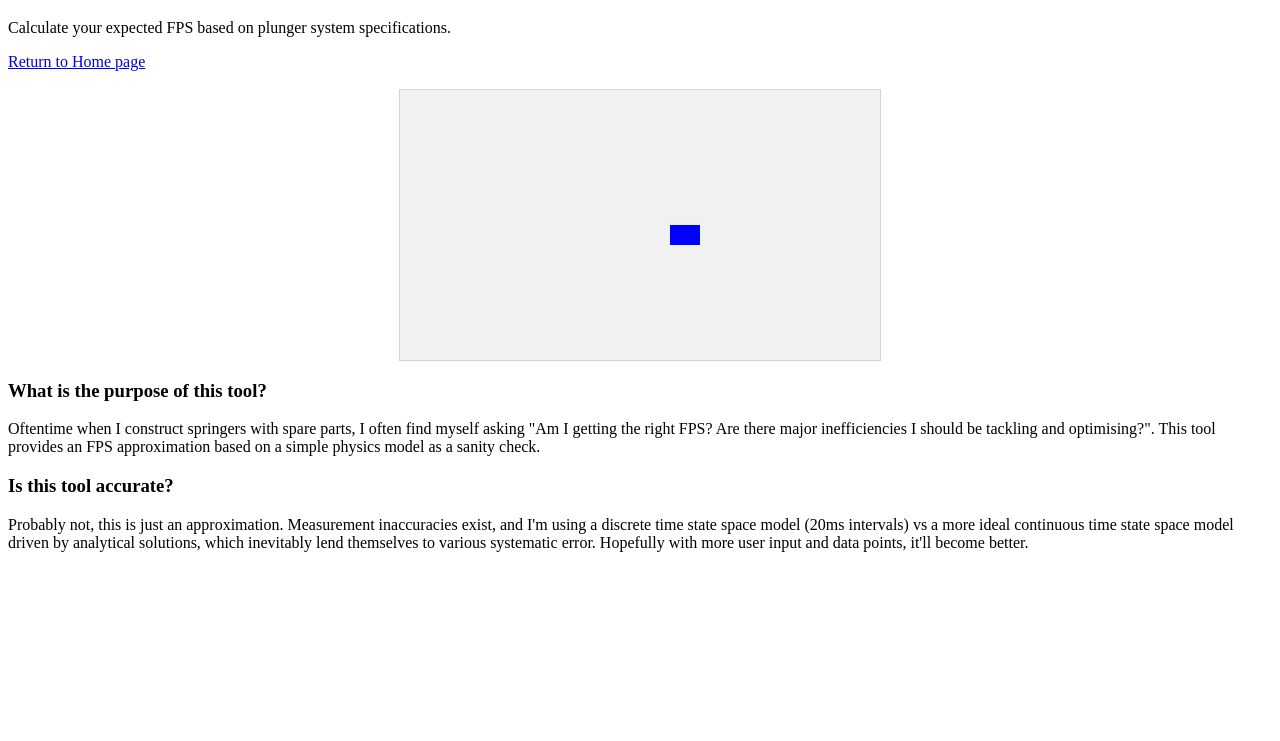
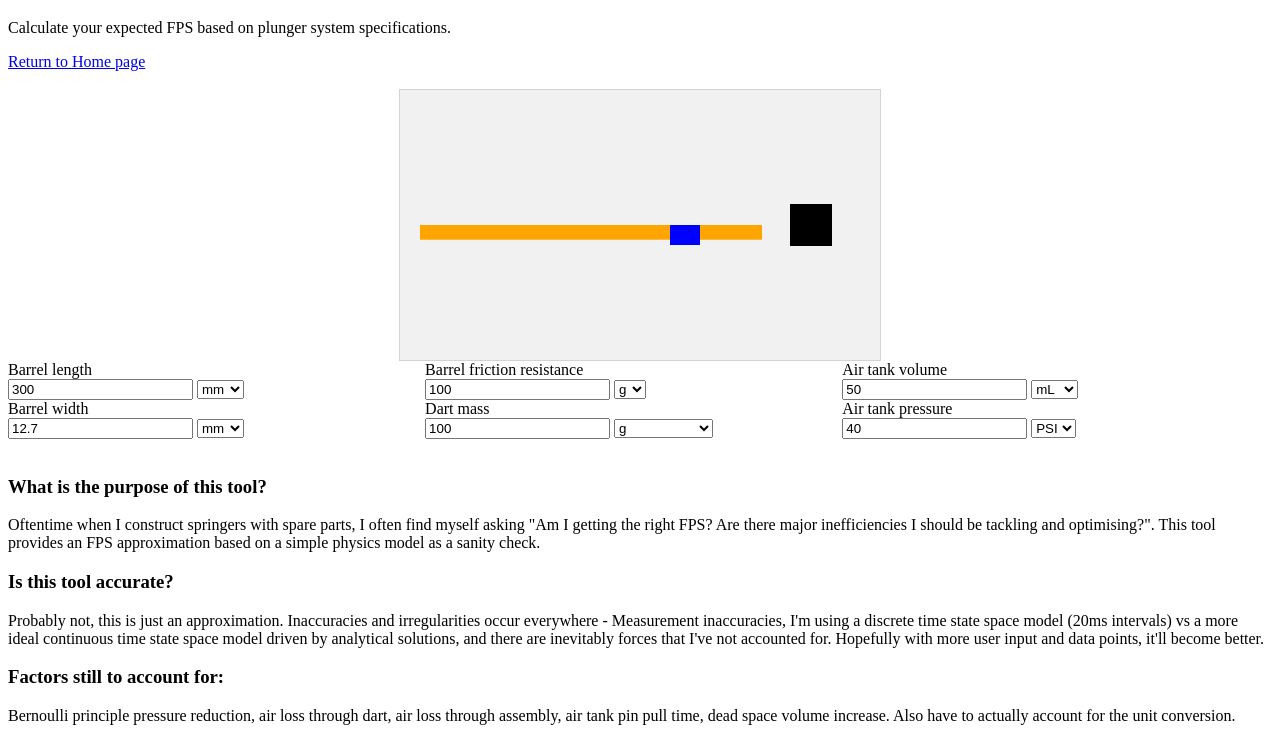
Before and after one commit to GrubbyLittleRaccoon/GrubbyLittleRaccoon.github.io, a plain HTML site: page plungerTube.html in a window 1280 px wide. Shown: the part 61-802 px from the top of the page. Drawn offline with Linux system fonts and the light colour scheme.

Commit message:
Update plungerTube.html
got inputs in, started on drawing, wired inputs to vars

```diff
--- a/plungerTube.html
+++ b/plungerTube.html
@@ -10,9 +10,7 @@
 	</head>
 	<body onload="initGame()">
 		<script>
-			var pixelsPerInch = 10;
-
-			//TODO: Grab some defined dimensions from html elements
+			var pixelsPerMM;
 
 			var myGameArea = {
 				canvas : document.createElement("canvas"),
@@ -22,18 +20,67 @@
 					this.context = this.canvas.getContext("2d");
 					document.getElementById("gameDiv").appendChild(this.canvas);
 					this.frameNo = 0;
-					this.interval = setInterval(updateGameArea, 20); //Set the redraw period in ms?
+					this.interval = setInterval(updateGameArea, 20);
 				},
 				clear : function() {
 					// Clear the draw area
-			        this.context.clearRect(0, 0, this.canvas.width, this.canvas.height);
-			    }
+					this.context.clearRect(0, 0, this.canvas.width, this.canvas.height);
+				}
 			}
 
 			function initGame() {
 				myGameArea.start();
+
+				// Grab values
+				var airPressure = parseFloat(document.getElementById("airPressure").value);
+				var airVolume = parseFloat(document.getElementById("airVolume").value);
+				var dartMass = parseFloat(document.getElementById("dartMass").value);
+				var barrelFriction = parseFloat(document.getElementById("barrelFriction").value);
+				var barrelLength = parseFloat(document.getElementById("barrelLength").value);
+				var barrelWidth = parseFloat(document.getElementById("barrelWidth").value);
+
+				// Convert to metric SI
+				var airPressureUnits = document.getElementById("airPressureUnits").value;
+				var airVolumeUnits = document.getElementById("airVolumeUnits").value;
+				var barrelFrictionUnits = document.getElementById("barrelFrictionUnits").value;
+				var barrelLengthUnits = document.getElementById("barrelLengthUnits").value;
+				var barrelWidthUnits = document.getElementById("barrelWidthUnits").value;
+
+				// Calculate zoom/sizing in pixels
+				var tankWidth = (Math.cbrt(airVolume)) * 10; //assume cube air volume, convert to mm
+				var totalLength = (tankWidth + barrelLength) * 1.25; //Add 25 margin buffer to total mm length
+				var pixelsPerMM = myGameArea.canvas.width/totalLength;
+
+				// Barrel
+				var barrelThicknessPixels = 1.6 * pixelsPerMM;
+				var barrelLengthPixels = barrelLength * pixelsPerMM;
+				var barrelWidthPixels = barrelWidth * pixelsPerMM;
+				barrelTop = new component(barrelLengthPixels, barrelWidthPixels, "orange", 20, myGameArea.canvas.height/2);
+				barrelBottom = new component(barrelLengthPixels, barrelWidthPixels, "orange", 20, myGameArea.canvas.height/2);
+
+				// Tank
+				var tankWidthPixels = tankWidth * pixelsPerMM;
+				tank = new component(tankWidthPixels, tankWidthPixels, "black",
+					myGameArea.canvas.width * 0.9 - tankWidthPixels,
+					myGameArea.canvas.height/2 - tankWidthPixels/2)
+
+				// Dart
 				plunger = new component(30, 20, "blue", 20, myGameArea.canvas.height/2);
 			}
+
+			function updateGameArea() {
+				myGameArea.clear(); //Clear the draw area
+
+				// Testing movement and refresh TODO: Delete and replace with parameterised
+				plunger.xPos += 1;
+
+				// Redraw everything
+				barrelTop.update();
+				barrelBottom.update();
+				tank.update();
+				plunger.update();
+			}
+
 
 			// Create a component with pixel dimensions, Pos anchored to upper left corner
 			function component(width, height, color, xPos, yPos) {
@@ -50,27 +97,73 @@
 					ctx.fillRect(this.xPos, this.yPos, this.width, this.height);
 				}
 			}
-
-			function updateGameArea() {
-			    myGameArea.clear(); //Clear the draw area
-
-			    // Testing movement and refresh TODO: Delete and replace with parameterised
-			    plunger.xPos += 1;
-
-			    // Redraw everything
-			    plunger.update();
-			}
 		</script>
-
 		<h1>Plunger tube calculations</h1>
 		<p>Calculate your expected FPS based on plunger system specifications.</p>
 		<a href="index.html">Return to Home page</a><br><br>
 
-		<div id="gameDiv" style="border: 0px solid #FFFF00; display: flex; justify-content: center;"></div>
+		<div id="gameDiv" style="border: 0px solid #FFFF00; display: flex; justify-content: center;">
+		</div>
 
+		<div id="infoDiv" style="border: 0px solid #FFFF00; display: flex">
+			<div id="chamberDiv" style="display:inline-block;float:left; width: 33%">
+				<label for="barrelLength">Barrel length</label><br>
+				<input type="text" id="barrelLength" value="300">
+				<select id="barrelLengthUnits">
+					<option>mm</option>
+					<option>inch</option>
+				</select><br>
+
+				<label for="barrelWidth">Barrel width</label><br>
+				<input type="text" id="barrelWidth" value="12.7">
+				<select id="barrelWidthUnits">
+					<option>mm</option>
+					<option>inch</option>
+				</select><br>
+			</div>
+
+			<div id="slowingDiv" style="display:inline-block;float:left; width: 33%">
+				<label for="barrelFriction">Barrel friction resistance</label><br>
+				<input type="text" id="barrelFriction" value="100">
+				<select id="barrelFrictionUnits">
+					<option>g</option>
+					<option>N</option>
+				</select><br>
+
+				<label for="dartMass">Dart mass</label><br>
+				<input type="text" id="dartMass" value="100">
+				<select id="dartMassUnits">
+					<option>g</option>
+					<option>pound slug?</option>
+					<option>elite darts</option>
+					<option>FVJ</option>
+					<option>Worker darts</option>
+				</select><br>
+			</div>
+
+			<div id="propelDiv" style="display:inline-block;float:right; width:33%">
+				<label for="airVolume">Air tank volume</label><br>
+				<input type="text" id="airVolume" value="50">
+				<!--https://www.reddit.com/r/Nerf/comments/2h3vb9/rigid_air_tank_vs_elastic_bladder/ maybe implement some sort of lookup table-->
+				<select id="airVolumeUnits">
+					<option>mL</option>
+					<option>fl oz</option>
+				</select><br>
+
+				<label for="airPressure">Air tank pressure</label><br>
+				<input type="text" id="airPressure" value="40">
+				<select id="airPressureUnits">
+					<option>PSI</option>
+					<option>kPa</option>
+				</select><br>
+			</div>
+		</div>
+		<br>
 		<h3>What is the purpose of this tool?</h3>
 		<p>Oftentime when I construct springers with spare parts, I often find myself asking "Am I getting the right FPS? Are there major inefficiencies I should be tackling and optimising?". This tool provides an FPS approximation based on a simple physics model as a sanity check.</p>
 		<h3>Is this tool accurate?</h3>
-		<p>Probably not, this is just an approximation. Measurement inaccuracies exist, and I'm using a discrete time state space model (20ms intervals) vs a more ideal continuous time state space model driven by analytical solutions, which inevitably lend themselves to various systematic error. Hopefully with more user input and data points, it'll become better.</p>
+		<p>Probably not, this is just an approximation. Inaccuracies and irregularities occur everywhere - Measurement inaccuracies, I'm using a discrete time state space model (20ms intervals) vs a more ideal continuous time state space model driven by analytical solutions, and there are inevitably forces that I've not accounted for. Hopefully with more user input and data points, it'll become better.</p>
+		<h3>Factors still to account for:</h3>
+		<p>Bernoulli principle pressure reduction, air loss through dart, air loss through assembly, air tank pin pull time, dead space volume increase. Also have to actually account for the unit conversion.</p>
 	</body>
 </html>
```
